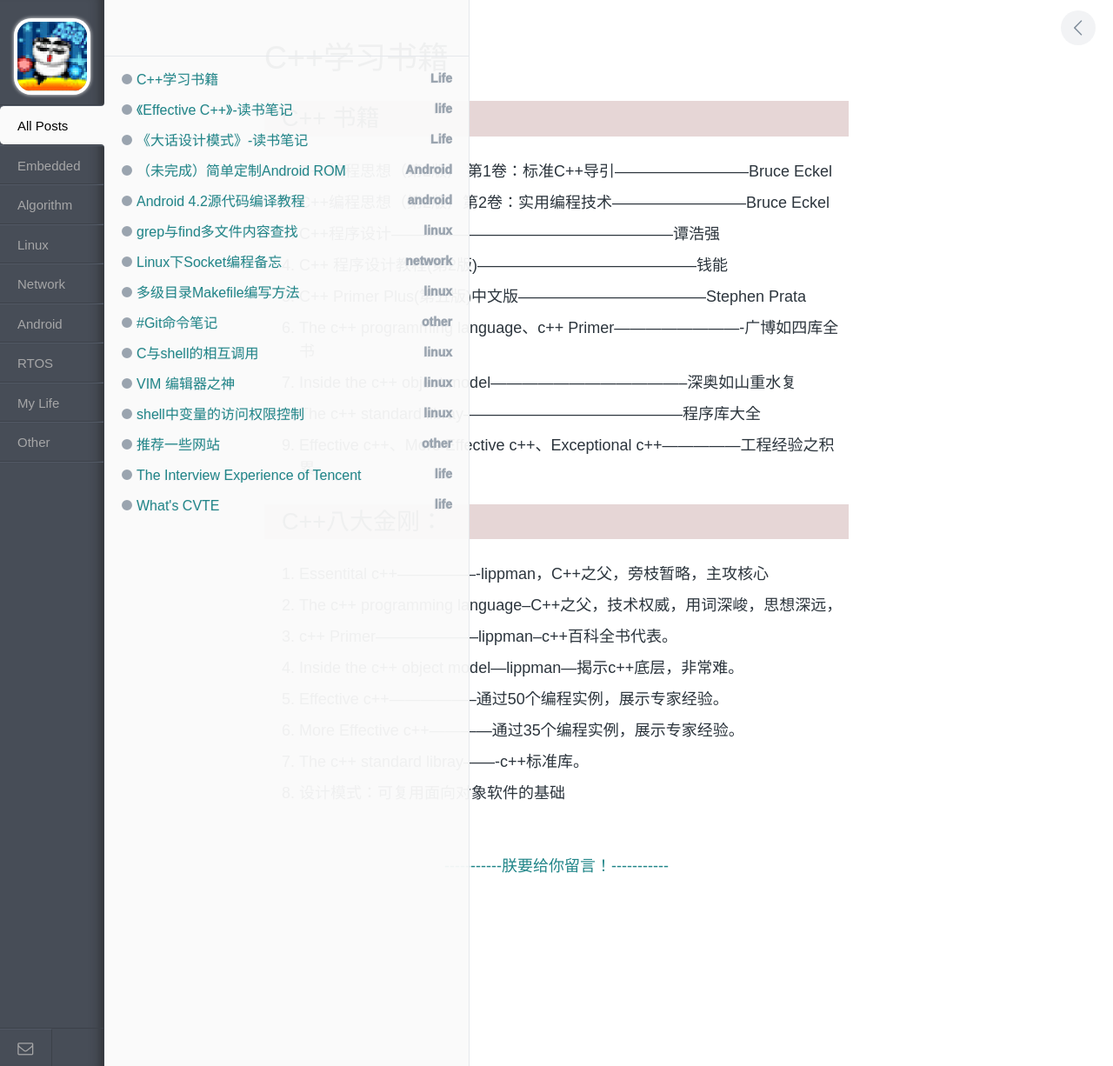
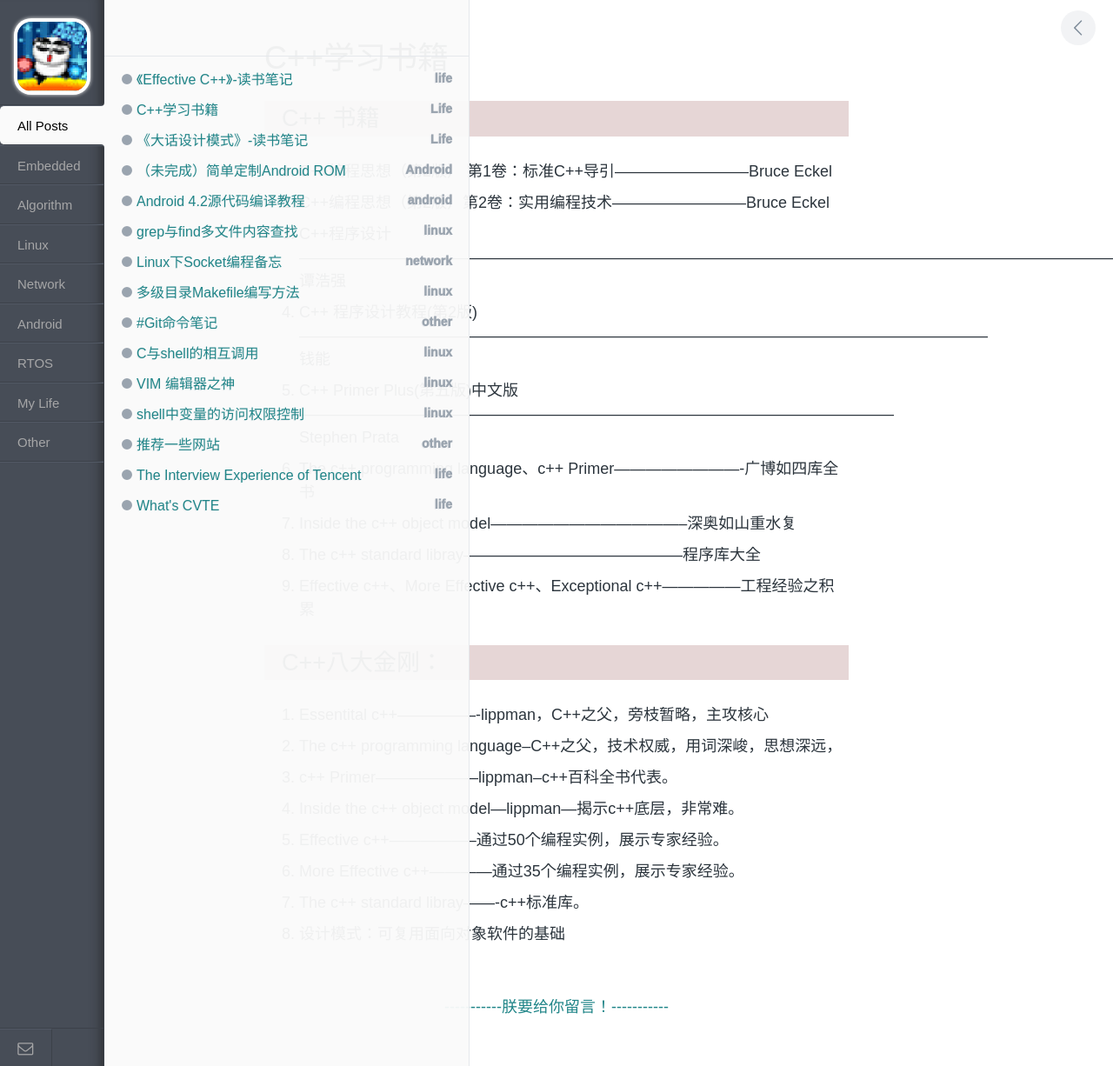
Before and after one commit to xnzaa/xnzaa.github.io, a Jekyll site: the page built from _posts/2016-04-05- C++学习书籍.md, in a window 1280 px wide. Shown: the whole page at 87% size. Built offline with Jekyll 4.4.1, drawn with Linux system fonts in a browser that asks for light colours; comment, search, counter and statistics services are not loaded.

Commit message:
edit c++ book

```diff
--- a/_posts/2016-04-05- C++学习书籍.md
+++ b/_posts/2016-04-05- C++学习书籍.md
@@ -9,9 +9,9 @@
 
 1. C++编程思想（第2版） 第1卷：标准C++导引--------------------------Bruce Eckel
 2. C++编程思想（第2版）第2卷：实用编程技术--------------------------Bruce Eckel
-3. C++程序设计------------------------------------------------------谭浩强
-4. C++ 程序设计教程(第2版)------------------------------------------钱能
-5. C++ Primer Plus(第五版)中文版------------------------------------Stephen Prata
+3. C++程序设计————————————————————————————————————————————————————————谭浩强
+4. C++ 程序设计教程(第2版)————————————————————————————————————————————钱能
+5. C++ Primer Plus(第五版)中文版——————————————————————————————————————Stephen Prata
 6. The c++ programming language、c++ Primer-------------------------广博如四库全书
 7. Inside the c++ object model--------------------------------------深奥如山重水复
 8. The c++ standard libray------------------------------------------程序库大全
```
Also changed, not shown: _posts/2016-04-05-《Effective C++》读书笔记.md (+1 -1 lines).
